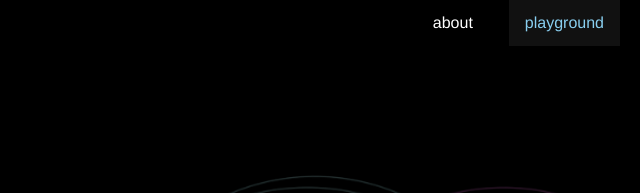
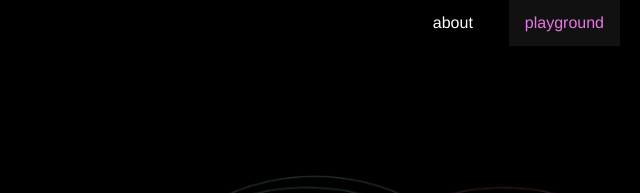
Before and after one commit to lucienadvornik/portfolio, a plain HTML site: page index.html in a window 1280 px wide. In both pictures the pointer is over the link "playground". Shown: the top 193 px of the page, 640-1280 px from the left. Drawn offline with Linux system fonts and the light colour scheme.

Commit message:
change color

```diff
--- a/style.css
+++ b/style.css
@@ -135,5 +135,5 @@ a:hover {
 }
 
 a:hover {
-  color: #89CFF0; /* Baby blue text po přejetí myší */
+  color: #e777e2; /* Baby blue text po přejetí myší */
 }
```
